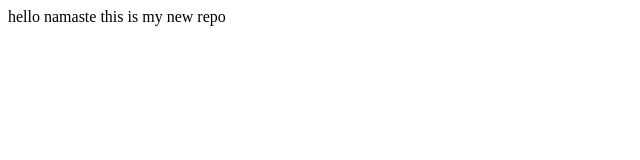
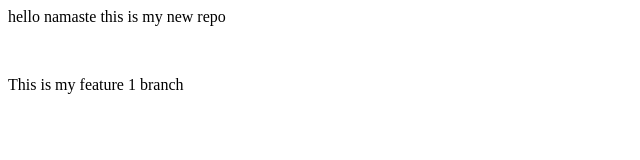
Before and after one commit to varshitha11104/secondrepo, a plain HTML site: page index.html in a window 1280 px wide. Shown: the whole page, without its empty margins (0-640 px from the left). Drawn offline with Linux system fonts and the light colour scheme.

Commit message:
add new feature

```diff
--- a/index.html
+++ b/index.html
@@ -1 +1,3 @@
 <p>hello namaste this is my new repo</p>
+<br>
+<p>This is my feature 1 branch</p>
```
